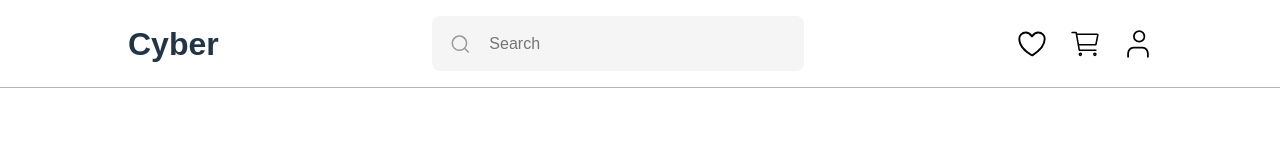
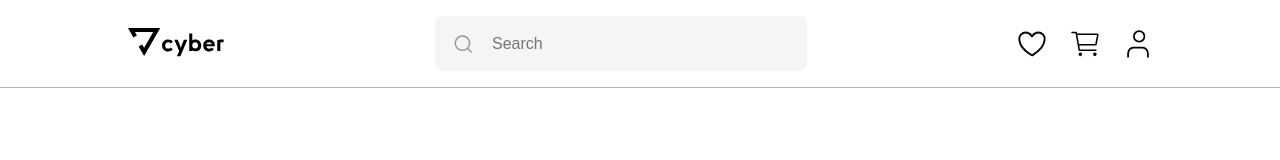
Before and after one commit to cks-wls/jin-appleaccessoryhub, a React (Vite) app: page / in a window 1280 px wide. Shown: the top 160 px of the page. Built offline with nearby package versions, Linux system fonts and the light colour scheme.

Commit message:
feat : 기존 제목대신 아이콘으로 추가

```diff
--- a/src/shared/components/Header.jsx
+++ b/src/shared/components/Header.jsx
@@ -1,11 +1,12 @@
 import "./style/headerStyle.css";
 import SearchBar from "./SearchBar";
 import NavLinks from "./NavLinks";
+import blackLogo from "../assets/blacklogo.svg";
 export default function Header() {
   return (
     <>
       <div className="container">
-        <h2>Cyber</h2>
+        <img src={blackLogo} alt="Apple Accessory Hub Logo" className="logo" />
         <SearchBar />
         <NavLinks />
       </div>
```
